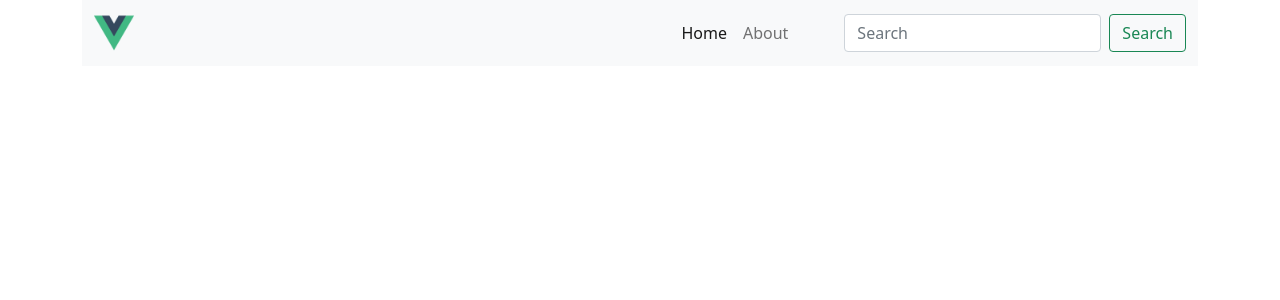
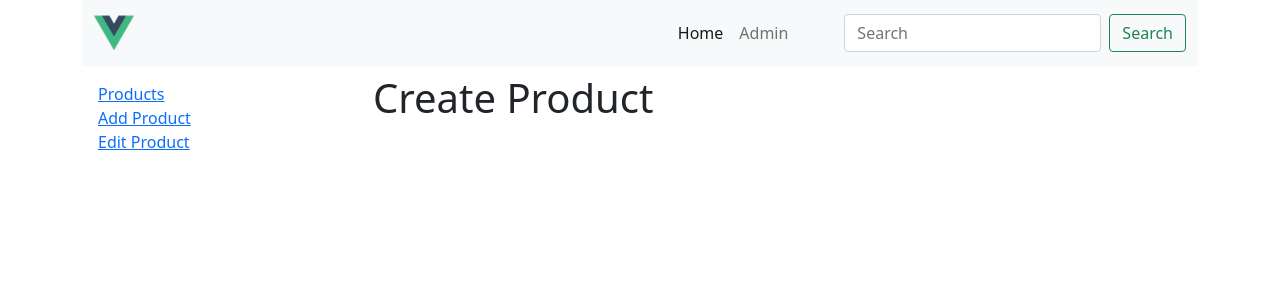
Before and after one commit to anykate/vue-3-crud, a Vue app: page /admin/products/create in a window 1280 px wide. Before the commit this address had no page. Shown: the top 300 px of the page. Built offline with nearby package versions, Linux system fonts and the light colour scheme.

Commit message:
Fixing Sidebar and links in Navbar

```diff
--- a/src/App.vue
+++ b/src/App.vue
@@ -7,7 +7,7 @@
 
 
 <script>
-import Navbar from './components/Navbar.vue'
+import Navbar from '@/components/Navbar'
 export default {
   components: {
     Navbar
--- a/src/components/Navbar.vue
+++ b/src/components/Navbar.vue
@@ -18,13 +18,19 @@
       <div class="collapse navbar-collapse" id="navbarSupportedContent">
         <ul class="navbar-nav ms-auto mb-2 mb-lg-0">
           <li class="nav-item">
-            <router-link class="nav-link active" aria-current="page" to="/"
+            <router-link
+              class="nav-link active"
+              aria-current="page"
+              :to="{ name: 'Home' }"
               >Home</router-link
             >
           </li>
           <li class="nav-item">
-            <router-link class="nav-link" aria-current="page" to="/about"
-              >About</router-link
+            <router-link
+              class="nav-link"
+              aria-current="page"
+              :to="{ name: 'Admin' }"
+              >Admin</router-link
             >
           </li>
         </ul>
--- a/src/components/SideBar.vue
+++ b/src/components/SideBar.vue
@@ -1,12 +1,22 @@
 <template>
-  <div>
-    <h1>SideBar</h1>
+  <div class="sidebar">
+    <ul class="navbar-nav p-3">
+      <li><router-link :to="{ name: 'Products' }">Products</router-link></li>
+      <li>
+        <router-link :to="{ name: 'ProductCreate' }">Add Product</router-link>
+      </li>
+      <li>
+        <router-link :to="{ name: 'ProductEdit', params: { id: 3 } }"
+          >Edit Product</router-link
+        >
+      </li>
+    </ul>
   </div>
 </template>
 
 <script>
 export default {
-  name: "SideBar"
+  name: "Sidebar",
 }
 </script>
 
--- a/src/pages/About.vue
+++ /dev/null
@@ -1,5 +0,0 @@
-<template>
-  <div class="about">
-    <h1>This is an about page</h1>
-  </div>
-</template>
--- a/src/pages/Home.vue
+++ b/src/pages/Home.vue
@@ -1,11 +1,14 @@
 <template>
   <div class="home">
-    <h1>Hello Vue</h1>
+    <h1>Welcome to our Vue Site</h1>
   </div>
 </template>
 
 <script>
 export default {
-  name: 'Home',
+  name: "Home",
 }
 </script>
+
+<style scoped>
+</style>
--- a/src/pages/admin/Admin.vue
+++ b/src/pages/admin/Admin.vue
@@ -1,12 +1,24 @@
 <template>
-  <div>
-    <h1>Admin</h1>
+  <div class="container">
+    <div class="row">
+      <div class="col-md-3 ps-0">
+        <Sidebar />
+      </div>
+      <div class="col-md-9 pe-0">
+        <router-view />
+      </div>
+    </div>
   </div>
 </template>
 
 <script>
+import Sidebar from '@/components/Sidebar'
+
 export default {
-  name: "Admin"
+  name: "Admin",
+  components: {
+    Sidebar
+  }
 }
 </script>
 
--- a/src/pages/admin/ProductCreate.vue
+++ b/src/pages/admin/ProductCreate.vue
@@ -1,5 +1,5 @@
 <template>
-  <div>
+  <div class="mt-2">
     <h1>Create Product</h1>
   </div>
 </template>
--- a/src/pages/admin/ProductEdit.vue
+++ b/src/pages/admin/ProductEdit.vue
@@ -1,5 +1,5 @@
 <template>
-  <div>
+  <div class="mt-2">
     <h1>Edit Product</h1>
   </div>
 </template>
--- a/src/pages/admin/Products.vue
+++ b/src/pages/admin/Products.vue
@@ -1,5 +1,5 @@
 <template>
-  <div>
+  <div class="mt-2">
     <h1>Products</h1>
   </div>
 </template>
--- a/src/router/index.js
+++ b/src/router/index.js
@@ -1,5 +1,11 @@
 import { createRouter, createWebHistory } from "vue-router";
+
 import Home from "../pages/Home.vue";
+
+import Admin from "../pages/admin/Admin.vue";
+import Products from "../pages/admin/Products.vue";
+import ProductCreate from "../pages/admin/ProductCreate.vue";
+import ProductEdit from "../pages/admin/ProductEdit.vue";
 
 const routes = [
   {
@@ -8,13 +14,27 @@ const routes = [
     component: Home,
   },
   {
-    path: "/about",
-    name: "About",
-    // route level code-splitting
-    // this generates a separate chunk (about.[hash].js) for this route
-    // which is lazy-loaded when the route is visited.
-    component: () =>
-      import(/* webpackChunkName: "aniket-about" */ "../pages/About.vue"),
+    path: "/admin",
+    name: "Admin",
+    component: Admin,
+    children: [
+      {
+        path: "products",
+        name: "Products",
+        component: Products,
+      },
+      {
+        path: "products/create",
+        name: "ProductCreate",
+        component: ProductCreate,
+      },
+      {
+        path: "products/:id/edit",
+        name: "ProductEdit",
+        component: ProductEdit,
+        props: true,
+      },
+    ],
   },
 ];
 
```
Also changed, not shown: src/pages/Main.vue (deleted, +0 -14 lines).
